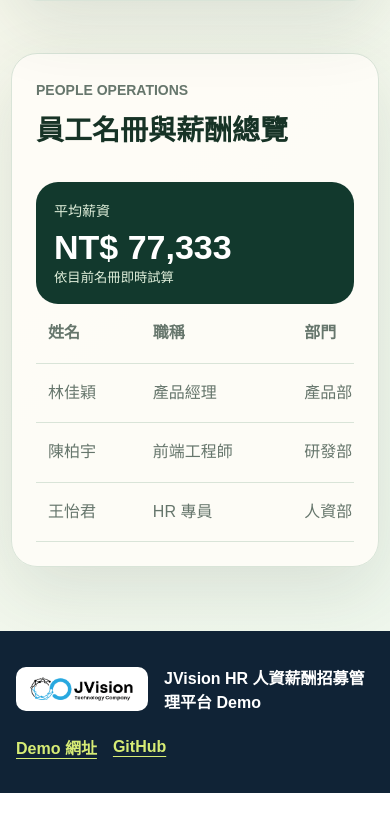
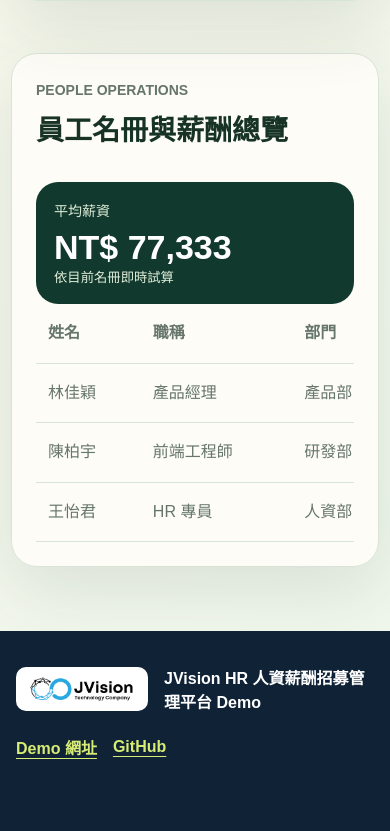
Before and after one commit to JVision-pj/jvision-hris, a Next.js app: page / in a window 390 px wide. Shown: the part 3869-4700 px from the top of the page. Before the commit the page ends 4662 px from the top, so only its background shows below. Built offline with nearby package versions, Linux system fonts and the light colour scheme.

Commit message:
Keep language switcher clear of footer

```diff
--- a/src/app/globals.css
+++ b/src/app/globals.css
@@ -565,3 +565,14 @@ html:lang(vi) :is(h1, h2, h3, button, .brand span) {
   width: auto;
   min-width: 112px;
 }
+
+/* Keep the fixed language control clear of footer links at the end of the page. */
+.site-footer {
+  padding-bottom: max(104px, calc(34px + env(safe-area-inset-bottom)));
+}
+
+@media (max-width: 720px) {
+  .site-footer {
+    padding-bottom: max(118px, calc(34px + env(safe-area-inset-bottom)));
+  }
+}
```
